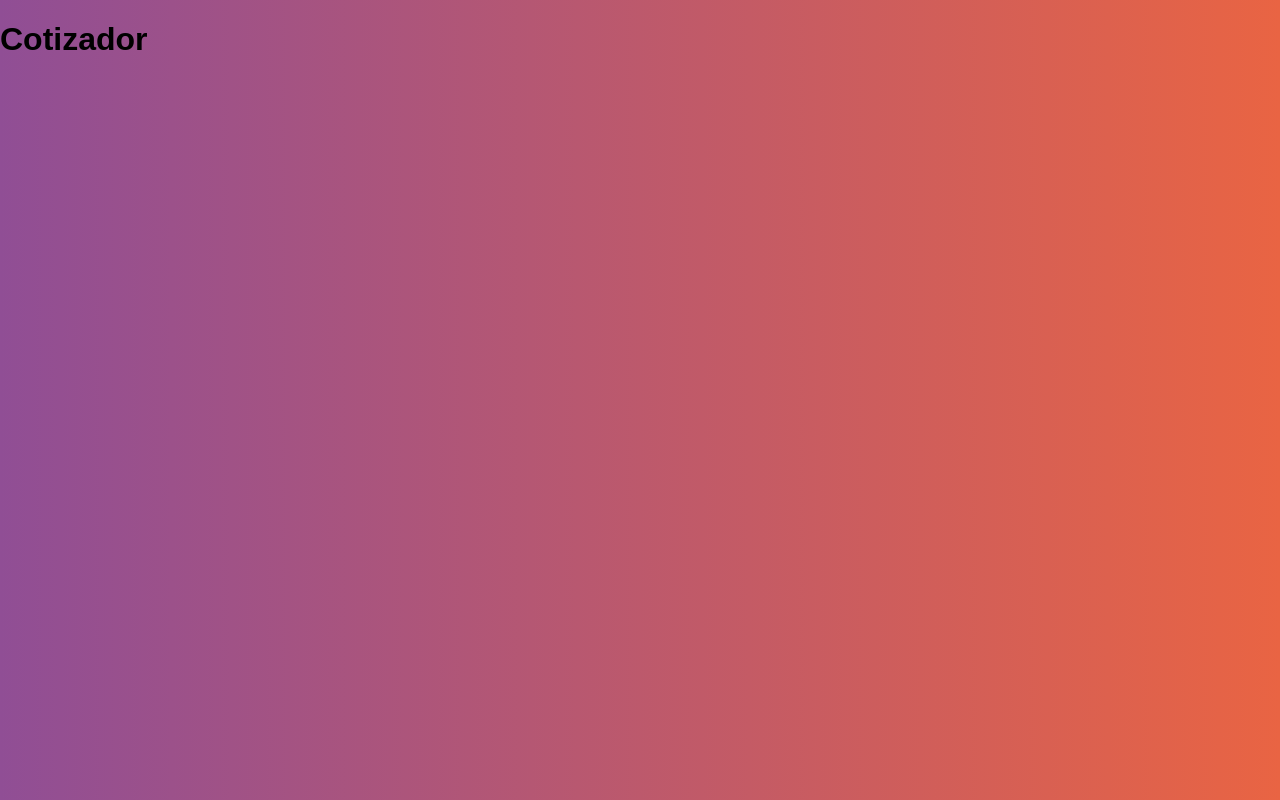
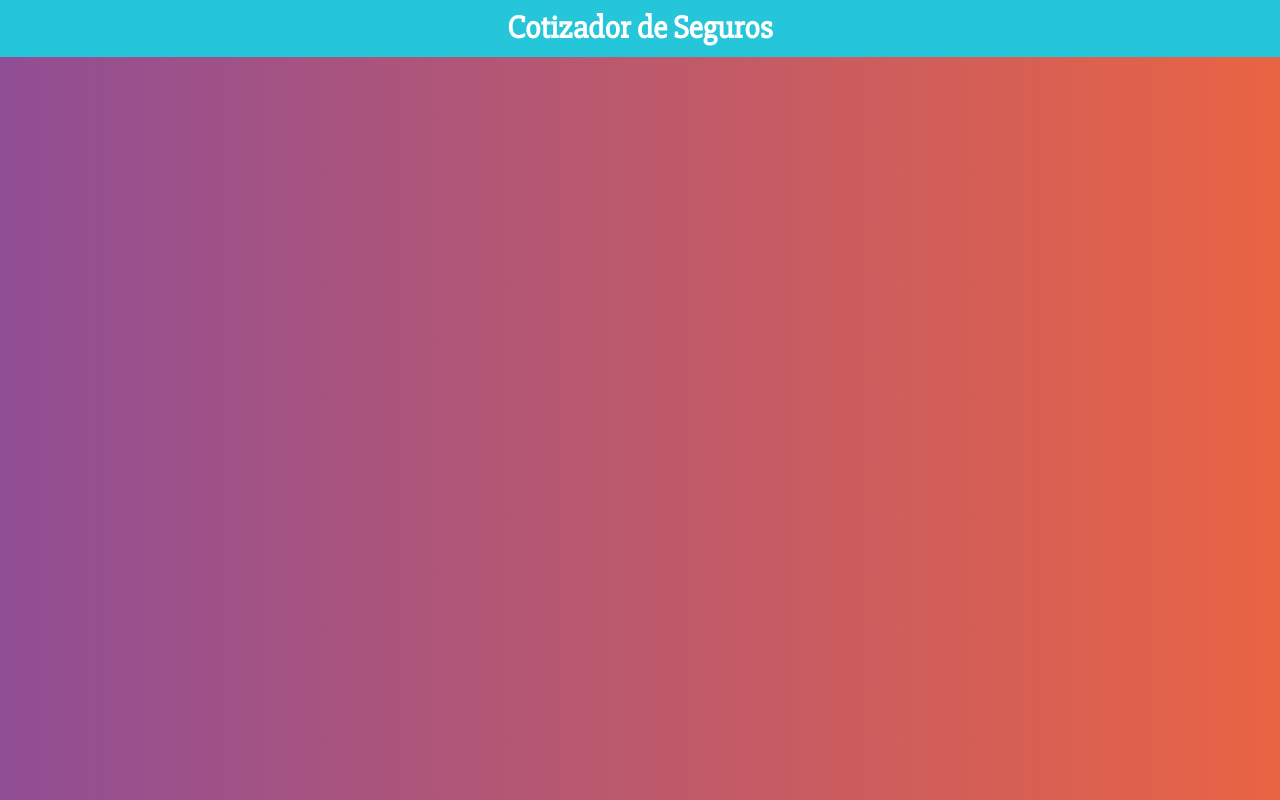
Before and after one commit to Mkultr730/cotizador, a React (Create React App) app: page / in a window 1280 px wide. Built offline with nearby package versions, Linux system fonts and the light colour scheme.

Commit message:
feat: styled header component

```diff
--- a/package.json
+++ b/package.json
@@ -3,6 +3,8 @@
   "version": "0.1.0",
   "private": true,
   "dependencies": {
+    "@emotion/core": "^10.0.28",
+    "@emotion/styled": "^10.0.27",
     "@testing-library/jest-dom": "^4.2.4",
     "@testing-library/react": "^9.5.0",
     "@testing-library/user-event": "^7.2.1",
--- a/src/App.js
+++ b/src/App.js
@@ -4,7 +4,7 @@ import Header from './components/Header';
 function App() {
   return (
     <Header
-      titulo="Cotizador"
+      titulo="Cotizador de Seguros"
     />
   );
 }
--- a/src/components/Header.js
+++ b/src/components/Header.js
@@ -1,11 +1,26 @@
 import React from 'react';
+import styled from '@emotion/styled';
+
+const HeaderContainer = styled.header`
+    background-color: #26C6DA;
+    padding: 10px;
+    font-weight: bold;
+    color: #FFFFFF
+`;
+
+const HeaderText = styled.h1`
+    font-size: 2rem;
+    margin: 0;
+    font-family: 'Slabo 27px', serif;
+    text-align: center;
+`;
 
 const Header = ({titulo}) => {
 
     return(
-        <header>
-            <h1>{titulo}</h1>
-        </header>
+        <HeaderContainer>
+            <HeaderText>{titulo}</HeaderText>
+        </HeaderContainer>
     );
 }
 
```
Also changed, not shown: 1 other file (tests, documents, lock files or other folders).
